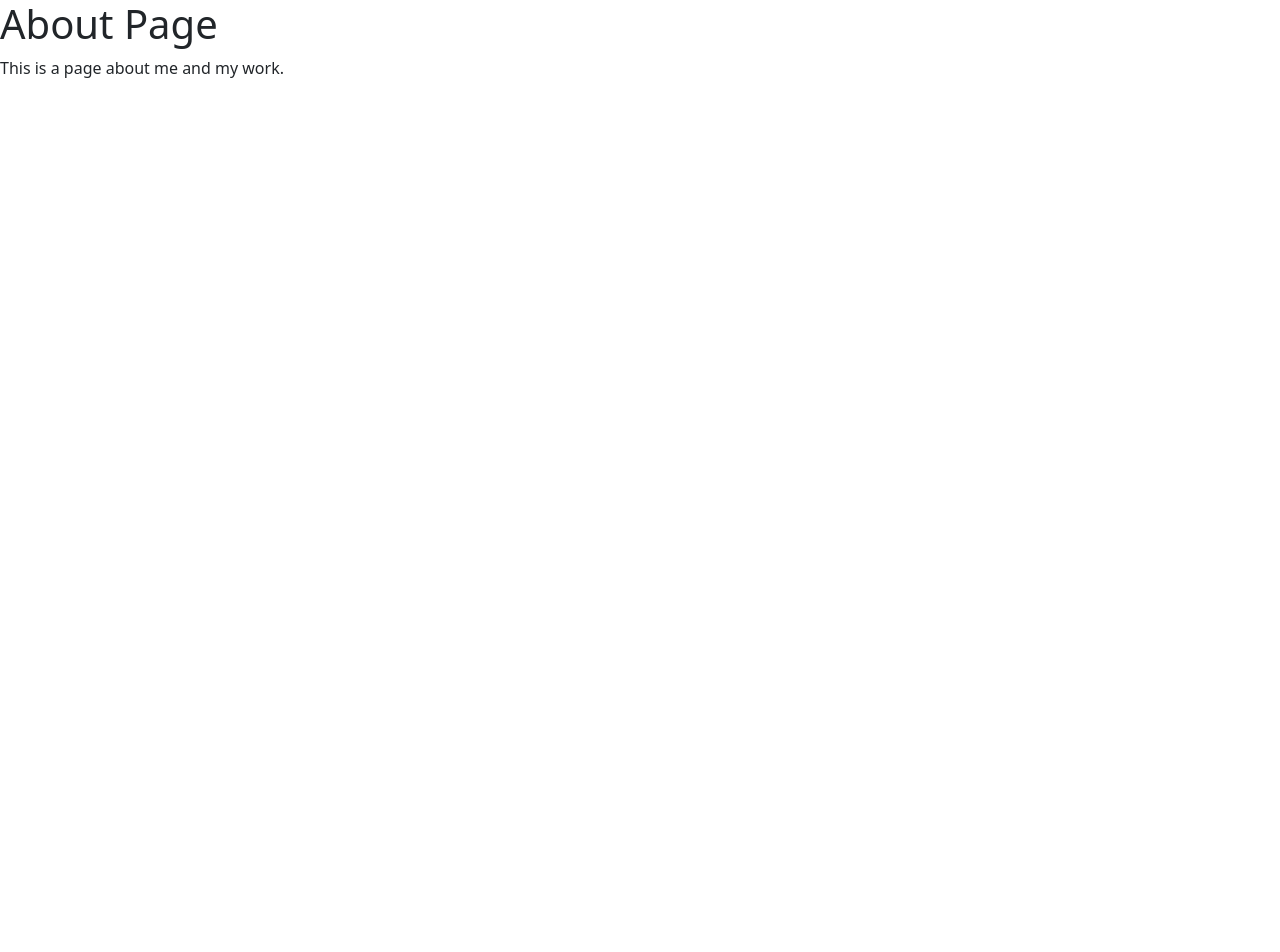
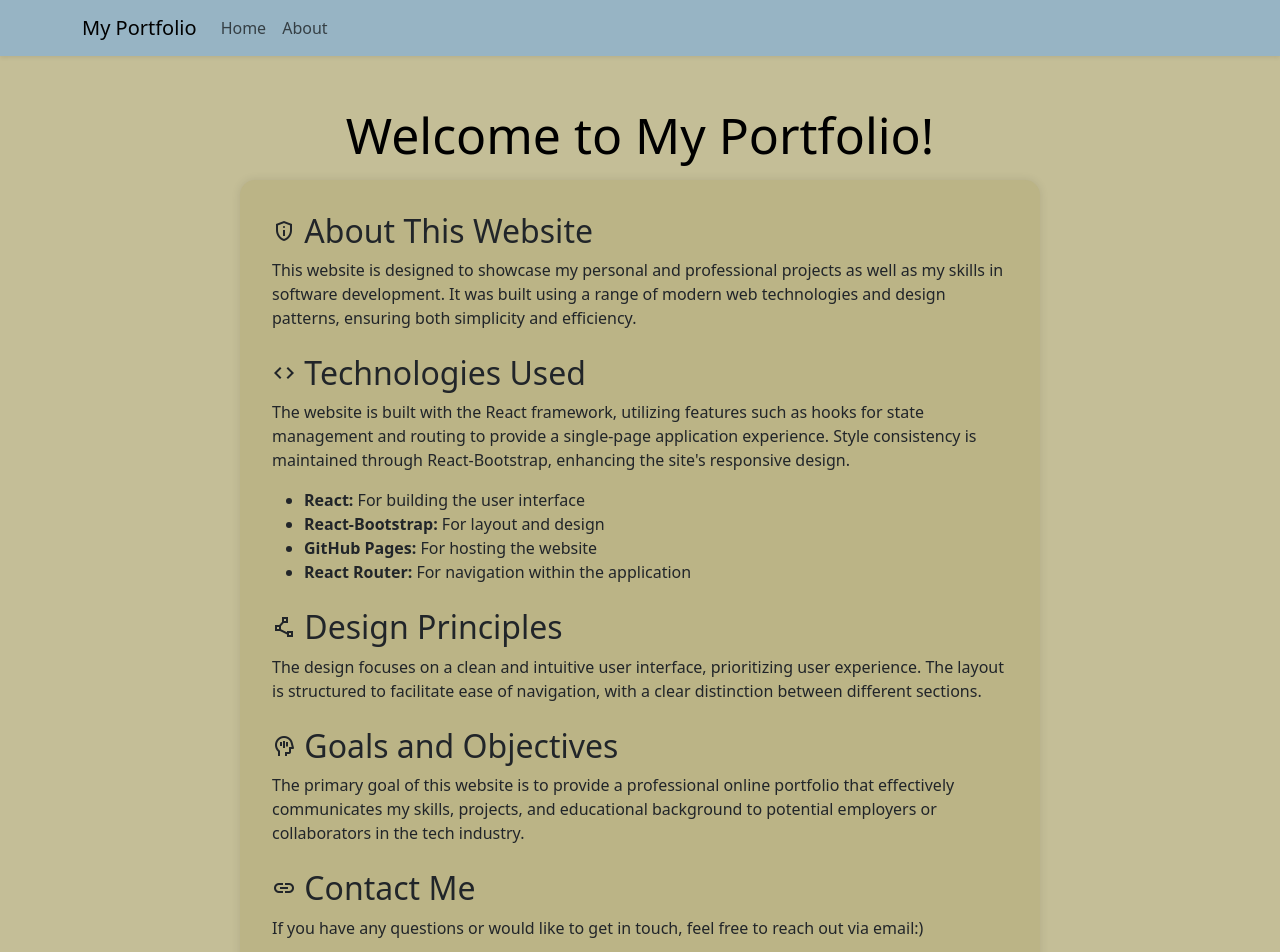
Before and after one commit to catancs/Personal-Website, a React (Create React App) app: page /about in a window 1280 px wide. Shown: the top 952 px of the page. Before the commit the page ends 800 px from the top, so only its background shows below. Built offline with nearby package versions, Linux system fonts and the light colour scheme.

Commit message:
about page

```diff
--- a/src/About.js
+++ b/src/About.js
@@ -1,10 +1,67 @@
-import React from 'react';
+import React, { useState } from 'react';
+import { Container, Navbar, Nav } from 'react-bootstrap';
+import { Link } from 'react-router-dom';
+import './Home.css';
 
 function About() {
+  const [showEmail, setShowEmail] = useState(false);
+
+  const toggleEmail = () => setShowEmail(!showEmail);
+
   return (
-    <div>
-      <h1>About Page</h1>
-      <p>This is a page about me and my work.</p>
+    <div className="beige-background">
+      <Navbar className="blue-nav shadow-sm mb-0" expand="lg">
+        <Container>
+          <Navbar.Brand as={Link} to="/">My Portfolio</Navbar.Brand>
+          <Nav className="me-auto">
+            <Nav.Link as={Link} to="/" className="nav-link">Home</Nav.Link>
+            <Nav.Link as={Link} to="/about" className="nav-link">About</Nav.Link>
+          </Nav>
+        </Container>
+      </Navbar>
+      <Container className="text-center mt-4">
+        <h1 className="pulse">Welcome to My Portfolio!</h1>
+      </Container>
+      <Container className="paper-sheet" style={{ backgroundColor: '#bbb486', margin: '1rem auto', padding: '2rem', boxShadow: '0 0 10px rgba(0, 0, 0, 0.1)', maxWidth: '800px', borderRadius: '15px' }}>
+
+        <h2><span class="material-symbols-outlined">privacy_tip</span> About This Website</h2>
+        <p>This website is designed to showcase my personal and professional projects as well as my skills in software development. It was built using a range of modern web technologies and design patterns, ensuring both simplicity and efficiency.</p>
+
+        <section className="mt-4">
+          <h2><span class="material-symbols-outlined">code</span> Technologies Used</h2>
+          <p>The website is built with the React framework, utilizing features such as hooks for state management and routing to provide a single-page application experience. Style consistency is maintained through React-Bootstrap, enhancing the site's responsive design.</p>
+          <ul>
+            <li><strong>React:</strong> For building the user interface</li>
+            <li><strong>React-Bootstrap:</strong> For layout and design</li>
+            <li><strong>GitHub Pages:</strong> For hosting the website</li>
+            <li><strong>React Router:</strong> For navigation within the application</li>
+          </ul>
+        </section>
+
+        <section className="mt-4">
+          <h2><span class="material-symbols-outlined">polyline</span> Design Principles</h2>
+          <p>The design focuses on a clean and intuitive user interface, prioritizing user experience. The layout is structured to facilitate ease of navigation, with a clear distinction between different sections.</p>
+        </section>
+
+        <section className="mt-4">
+          <h2><span class="material-symbols-outlined">mindfulness</span> Goals and Objectives</h2>
+          <p>The primary goal of this website is to provide a professional online portfolio that effectively communicates my skills, projects, and educational background to potential employers or collaborators in the tech industry.</p>
+        </section>
+
+        <section id="contact" className="my-4">
+          <h2><span class="material-symbols-outlined">link</span> Contact Me</h2>
+
+          <p>If you have any questions or would like to get in touch, feel free to reach out via email:)</p>
+          •<button onClick={toggleEmail} className="about-link" style={{ background: 'none', border: 'none', color: 'black', textDecoration: 'underline', cursor: 'pointer' }}>
+          E-mail
+        </button>
+        <div className={`email-container ${showEmail ? 'show' : ''}`}>
+        <a href="mailto:catalinniculescu20@gmail.com" style={{ color: 'black' }}>catalinniculescu20@gmail.com</a>
+        </div>
+
+
+        </section>
+      </Container>
     </div>
   );
 }
--- a/src/Home.css
+++ b/src/Home.css
@@ -2,7 +2,6 @@
 body {
     font-family: 'Rubik', sans-serif;
 }
-
 
 welcome-message {
     margin-top: 50px;
@@ -16,8 +15,6 @@ flex-direction: column;
   justify-content: center;
 }
 
-
-
 .paper-sheet {
   background-color: #bbb486;
   margin: 1rem auto;
@@ -25,7 +22,10 @@ flex-direction: column;
   box-shadow: 0 0 10px rgba(0, 0, 0, 0.1);
   max-width: 800px;
   border-radius: 15px;
+  justify-content: center;
 }
+
+
 .blue-nav {
     background-color: #97b4c4;
   }
@@ -47,7 +47,7 @@ flex-direction: column;
     100% { transform: scale(1); }
 }
 .pulse {
-    animation: pulse 2s infinite;
+    animation: pulse 5s infinite;
     margin-top: 50px;
     font-size: 3em;
     color: rgb(0, 0, 0);
--- a/src/Home.js
+++ b/src/Home.js
@@ -31,7 +31,7 @@ function Home() {
       <Container className="text-center">
         <h1 className="pulse">Welcome to my website, I'm Catalin!</h1>
       </Container>
-      <Container className="paper-sheet">
+<Container className="paper-sheet" style={{ backgroundColor: '#bbb486', margin: '1rem auto', padding: '2rem', boxShadow: '0 0 10px rgba(0, 0, 0, 0.1)', maxWidth: '800px', borderRadius: '15px' }}>
         <section id="about" className="my-4">
           <h2><span class="material-symbols-outlined">info</span> About Me</h2>
 
```
